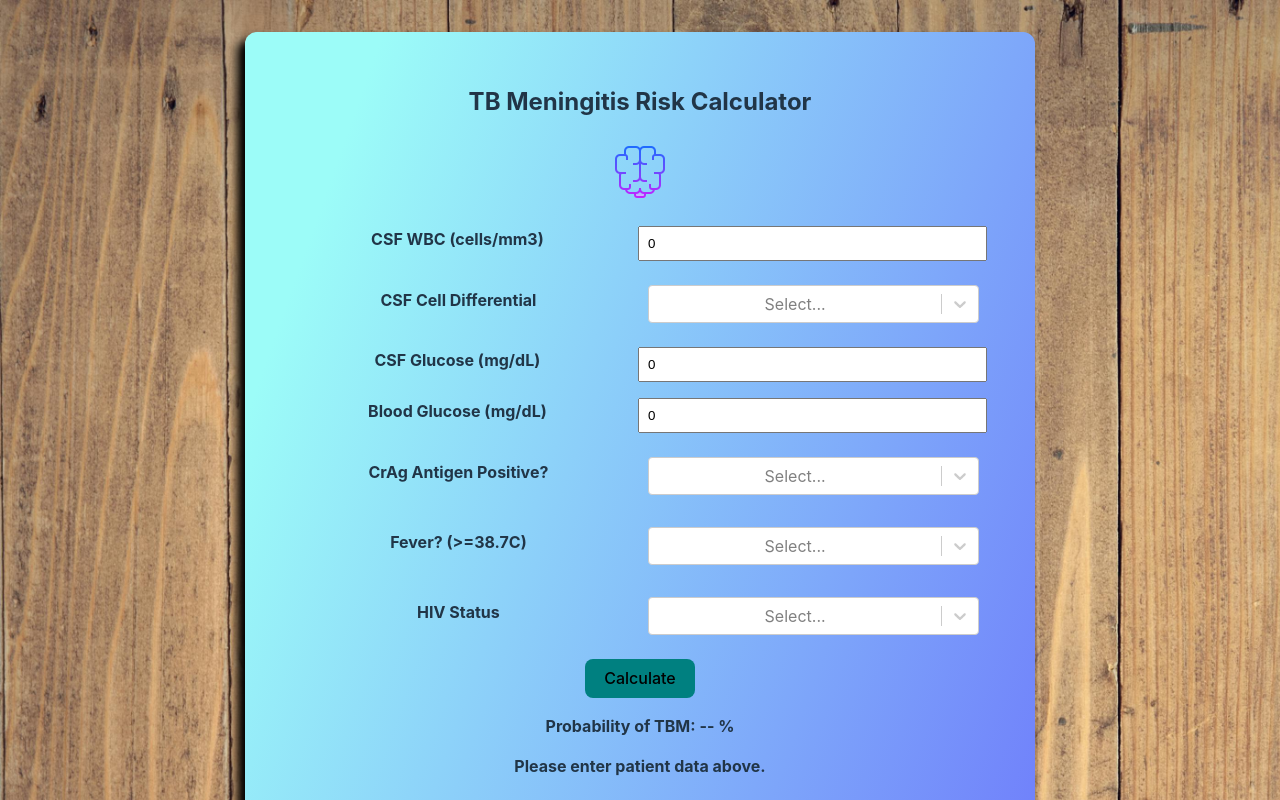
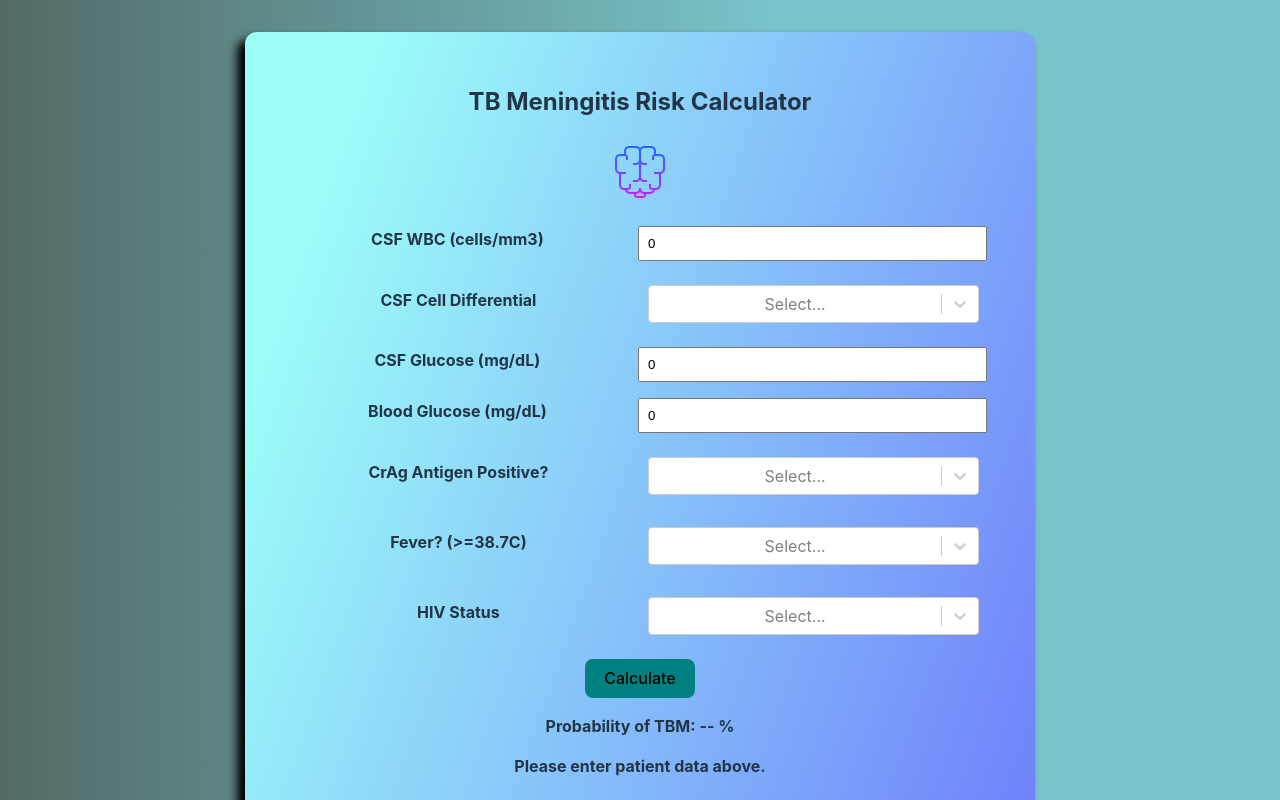
Before and after one commit to tbmcalc/tbmcalc, a React (Vite) app: page / in a window 1280 px wide. Shown: the top 800 px of the page. Built offline with nearby package versions, Linux system fonts and the light colour scheme.

Commit message:
Changed background

```diff
--- a/src/App.css
+++ b/src/App.css
@@ -11,8 +11,10 @@
 }
 
 body {
-  background: url(assets/background_tb.jpg);
-  background-size: cover;
+  //background: url(assets/background_tb.jpg);
+  //background-size: cover;
+  background: rgb(0,36,30);
+  background: linear-gradient(90deg, rgba(0,36,30,0.6768908246892507) 0%, rgba(52,167,175,0.6600841020001751) 61%);
   margin: 0;
   padding: 0;
   min-height: 100vh;
```
